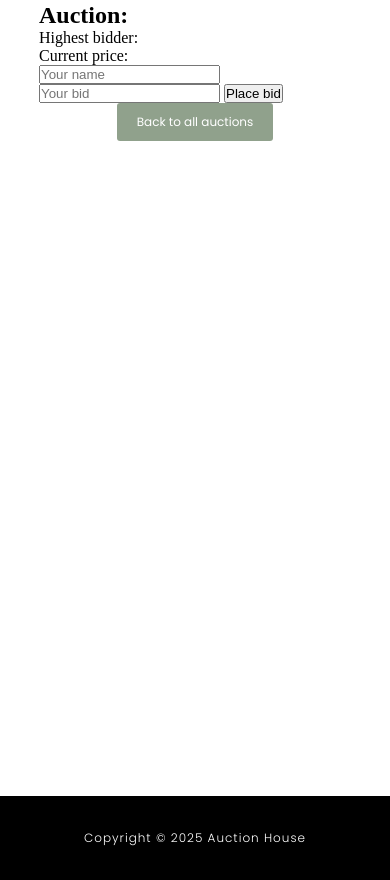
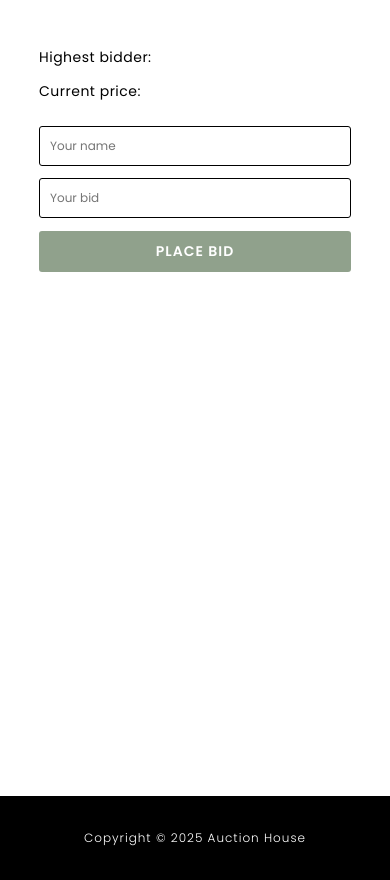
Before and after one commit to malinjansson/Auctionhouse, a website built with Vite: page frontend/oneauction.html in a window 390 px wide. Shown: the part 114-994 px from the top of the page. Built offline with nearby package versions, Linux system fonts and the light colour scheme; no server answers.

Commit message:
added mobile styling

```diff
--- a/backend/data/database.ts
+++ b/backend/data/database.ts
@@ -3,7 +3,7 @@ import { Auction } from "./auction";
 export let auctions:Array<Auction> = []
 
 export function Init(){
-    auctions.push(new Auction("M-12", "Camera",{name:"", price:200}, "src/assets/camera.jpg", 200))
-    auctions.push(new Auction("A-67", "Sofa",{name:"", price:150}, "src/assets/sofa.jpg", 150))
-    auctions.push(new Auction("S-991","Pink plate",{name:"", price:50}, "src/assets/pinkplate.jpg", 50))
+    auctions.push(new Auction("M-12", "Camera",{name:"None", price:200}, "src/assets/camera.jpg", 200))
+    auctions.push(new Auction("A-67", "Sofa",{name:"None", price:150}, "src/assets/sofa.jpg", 150))
+    auctions.push(new Auction("S-991","Pink plate",{name:"None", price:50}, "src/assets/pinkplate.jpg", 50))
 };
--- a/frontend/oneauction.html
+++ b/frontend/oneauction.html
@@ -20,16 +20,17 @@
                     <img id="auctionImg"/>
                 </div>
                 <div class="bid-container">
-                    <h2>Auction: <span id="auctionName"></span></h2>
-                    <p>Highest bidder: <span id="highestBidder"></span></p>
-                    <p>Current price: <span id="currentPrice"></span></p>
+                    <div class="bid-info-container">
+                        <h2 id="auctionName"></h2>
+                        <p>Highest bidder: <span id="highestBidder"></span></p>
+                        <p class="currentPrice">Current price: <span id="currentPrice"></span></p>
+                    </div>
                     <div class="bidform-container">
                         <input type="text" id="bidderName" placeholder="Your name"/>
                         <input type="text" id="bidAmount" placeholder="Your bid"/>
                         <button id="placeBidBtn">Place bid</button>
                     </div>
                 </div>
-                <button id="backToAllAuctions">Back to all auctions</button>
             </div>
         </div>
     </main>
--- a/frontend/src/styles/_variables.scss
+++ b/frontend/src/styles/_variables.scss
@@ -6,5 +6,6 @@ $label-font-family: "Bodoni Moda", serif;
 
 $primary-color: #000000;
 $secondary-color: #ffffff;
+$label-color: #90a18c;
 
 $desktop: 768px;
--- a/frontend/src/styles/home.scss
+++ b/frontend/src/styles/home.scss
@@ -36,7 +36,7 @@
 
     td {
         a {
-            background-color: #90a18c;
+            background-color: v.$label-color;
             color: v.$secondary-color;
             border-radius: 3px;
             padding: 5px 20px;
--- a/frontend/src/styles/oneauction.scss
+++ b/frontend/src/styles/oneauction.scss
@@ -4,34 +4,97 @@
 .oneauction-container {
     width: 100%;
 
+    #backToAllAuctions {
+        padding: 10px;
+        margin-left: 3em;
+
+        border-style: none;
+        border-radius: 3px;
+        background-color: v.$label-color;
+        color: v.$secondary-color;
+
+        font-family: v.$primary-font-family;
+        font-size: 12px;
+    }
+
     .oneauction-content {
         display: flex;
         flex-direction: column;
         width: 80%;
         margin: auto;
-
-
-        #backToAllAuctions {
-
-            width: 50%;
-            padding: 10px;
-            margin: auto;
-
-            border-style: none;
-            border-radius: 3px;
-            background-color: #90a18c;
-            color: v.$secondary-color;
-
-            font-family: v.$primary-font-family;
-            font-size: 12px;
-        }
+        padding-top: 2em;
+        padding-bottom: 3em;
 
         .img-container {
-            padding-top: 2em;
 
             img {
                 width: 100%;
             }
         }
+
+        .bid-container {
+            padding-top: 2em;
+
+            .bid-info-container {
+                display: flex;
+                flex-direction: column;
+                gap: 0.8em;
+
+                h2 {
+                    font-family: v.$heading-font-family;
+                    font-weight: 800;
+                    font-size: 18px;
+                    letter-spacing: 0.5px;
+                    color: v.$primary-color;
+                }
+
+                p {
+                    font-family: v.$primary-font-family;
+                    font-weight: 400;
+                    font-size: 14px;
+                    letter-spacing: 0.5px;
+                }
+
+                #currentPrice {
+                    font-weight: 800;
+                    letter-spacing: 1px;
+                    text-decoration: underline;
+                    text-decoration-thickness: 3px;
+                    text-decoration-color: v.$label-color;
+                }
+            }
+
+            .bidform-container {
+                padding-top: 1.5em;
+                display: flex;
+                flex-direction: column;
+                gap: 0.8em;
+
+                input {
+                    padding: 10px;
+                    border-style: none;
+                    border: 0.5px solid v.$primary-color;
+                    border-radius: 3px;
+
+                    font-family: v.$primary-font-family;
+                    font-size: 12px;
+                    font-weight: 400;
+                }
+
+                button {
+                    padding: 10px;
+                    border-style: none;
+                    border-radius: 3px;
+                    background-color: v.$label-color;
+                    color: v.$secondary-color;
+
+                    font-family: v.$primary-font-family;
+                    font-size: 14px;
+                    font-weight: 600;
+                    text-transform: uppercase;
+                    letter-spacing: 1px;
+                }
+            }
+        }
     }
 }
```
